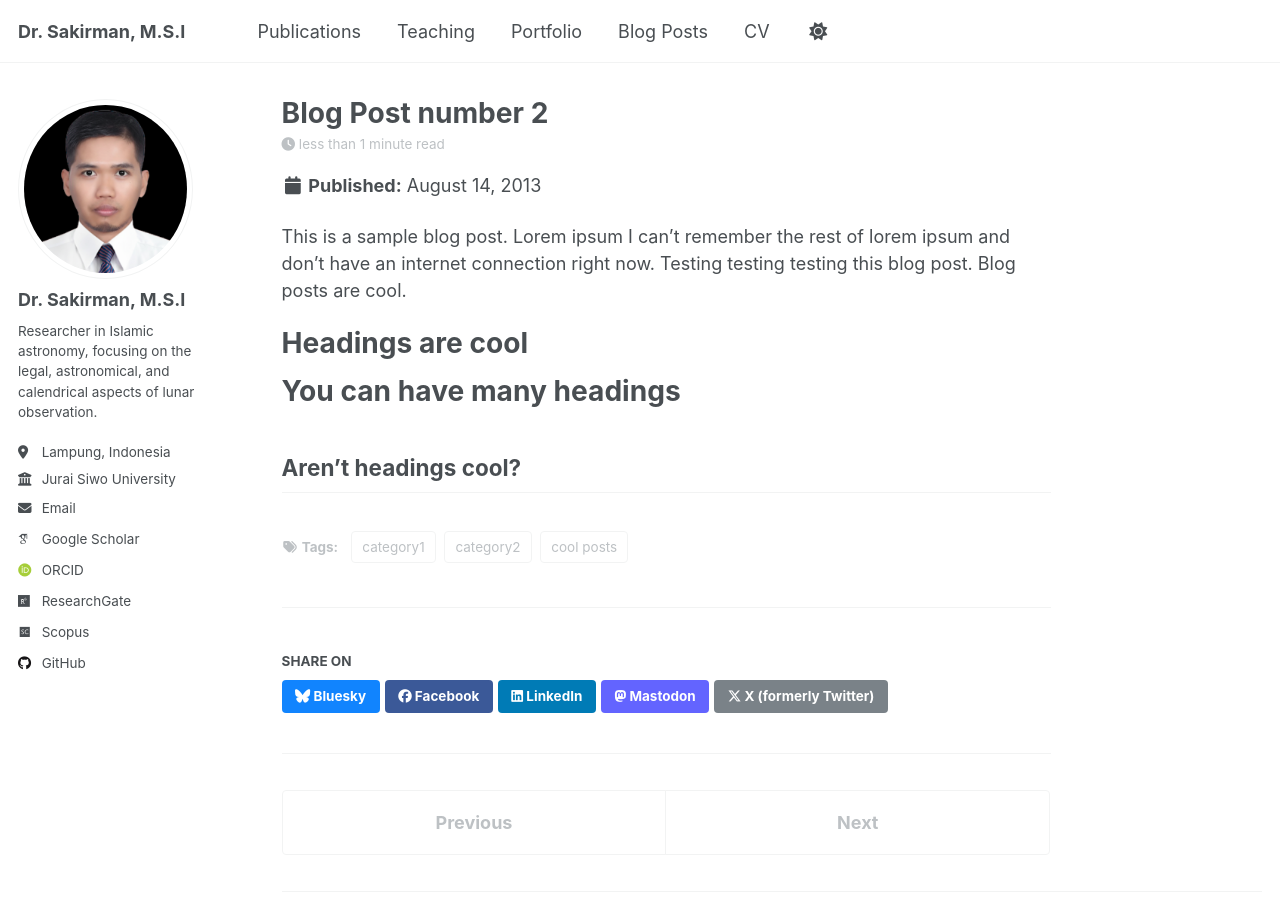
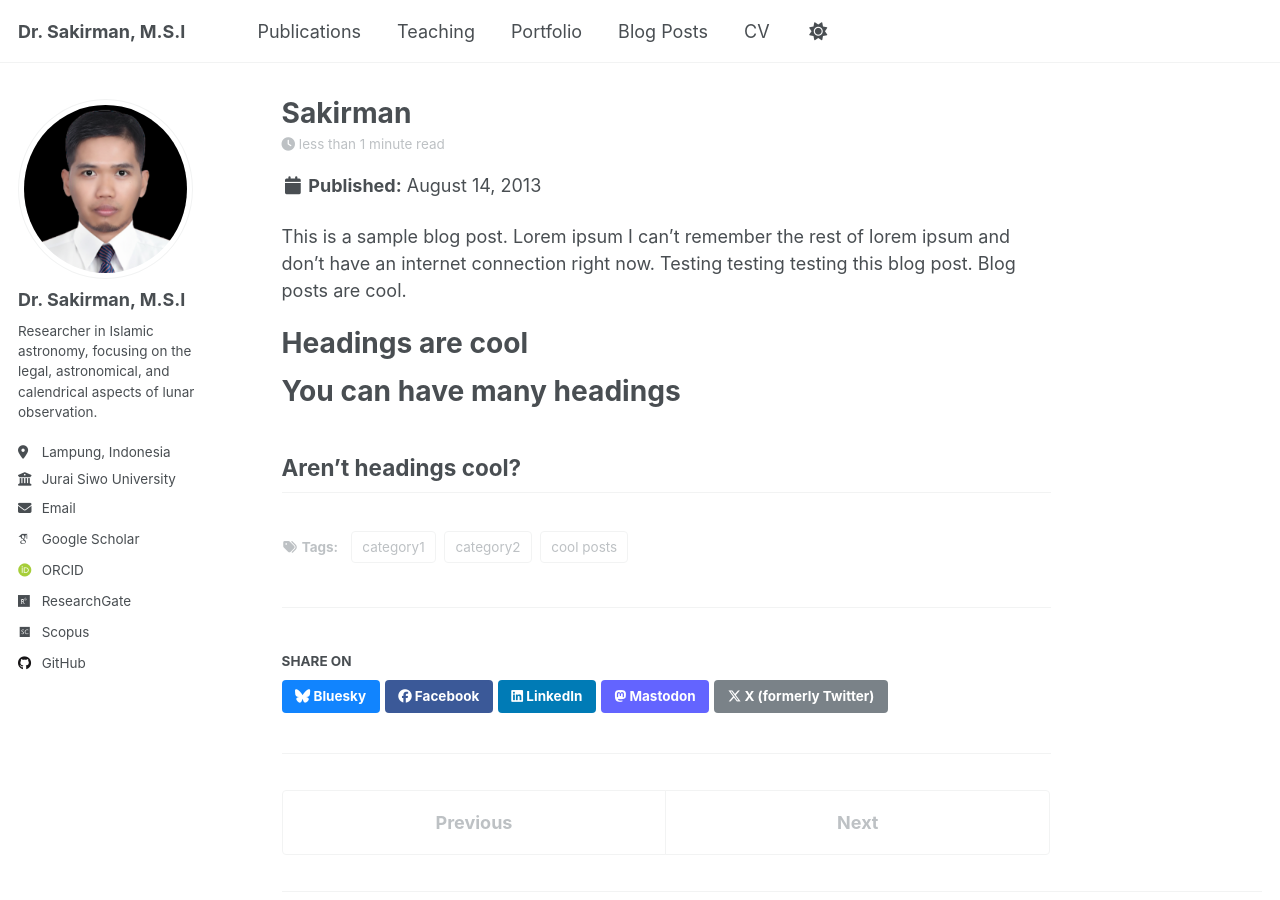
Before and after one commit to sakir-man/sakir-man.github.io, a Jekyll site: the page built from _posts/2013-08-14-blog-post-2.md, in a window 1280 px wide and 900 px high. Built offline with Jekyll 4.4.1, drawn with Linux system fonts in a browser that asks for light colours; some web fonts are replaced; a script that is not in the unit is left out.

Commit message:
Update 2013-08-14-blog-post-2.md

```diff
--- a/_posts/2013-08-14-blog-post-2.md
+++ b/_posts/2013-08-14-blog-post-2.md
@@ -1,5 +1,5 @@
 ---
-title: 'Blog Post number 2'
+title: 'Sakirman'
 date: 2013-08-14
 permalink: /posts/2013/08/blog-post-2/
 tags:
```
